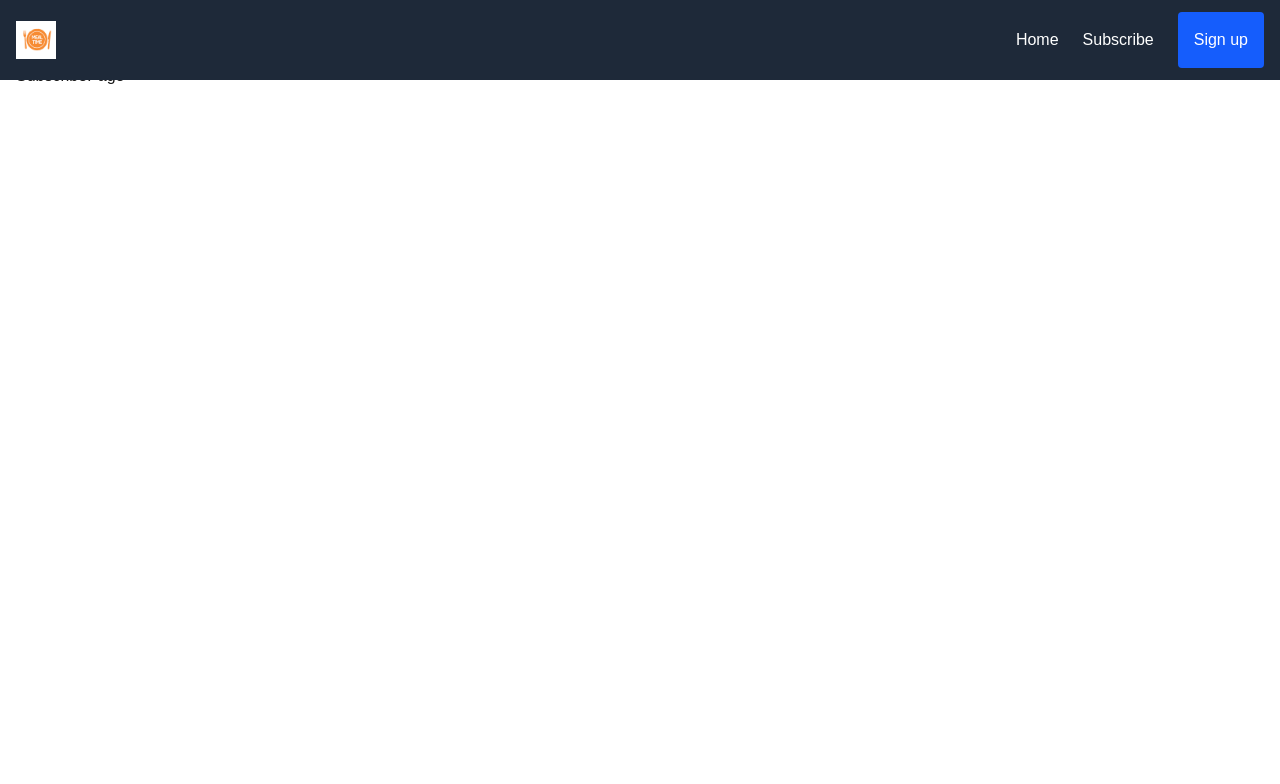
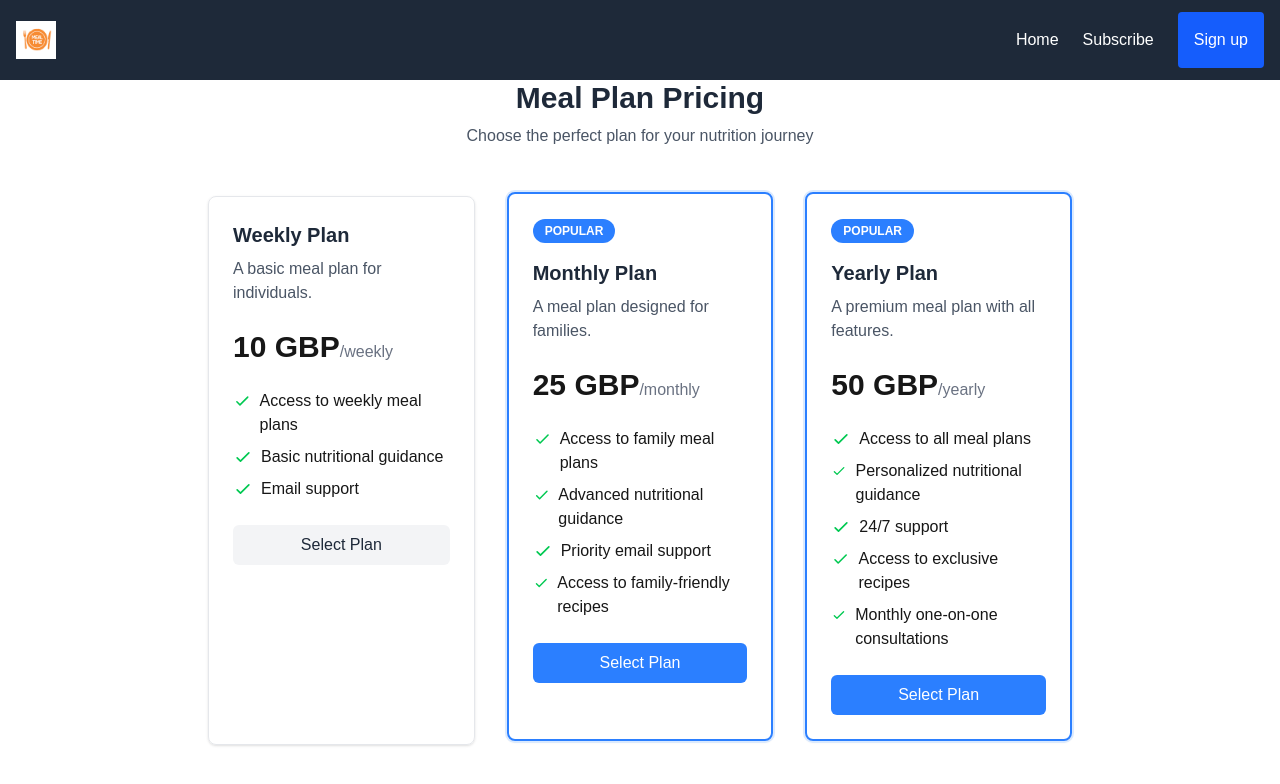
Before and after one commit to kashafashraf1/meal-plan-reactjs, a Next.js app: page /subscribe in a window 1280 px wide. Shown: the top 784 px of the page. Built offline with nearby package versions, Linux system fonts and the light colour scheme; no server answers.

Commit message:
Plan types and layout changes.

```diff
--- a/app/api/create-profile/route.ts
+++ b/app/api/create-profile/route.ts
@@ -41,6 +41,8 @@ export async function POST() {
 
         return NextResponse.json({ message: "Profile created successfully" }, { status: 201 });
             //return NextResponse.json({ error: "Profile already exists" });
+        } else {
+            return NextResponse.json({ message: "Existing user" }, { status: 201 });
         }
 
 
--- a/app/subscribe/page.tsx
+++ b/app/subscribe/page.tsx
@@ -1,7 +1,60 @@
+import { availablePlans } from '@/lib/plans';
+
+
 export default function SubscribePage() {
   return (
-    <div>
-      <h1>SubscribePage</h1>
+    <div className="p-4 max-w-4xl mx-auto">
+      <header className="text-center mb-12">
+        <h1 className="text-3xl font-bold text-gray-800">Meal Plan Pricing</h1>
+        <p className="text-gray-600 mt-2">Choose the perfect plan for your nutrition journey</p>
+      </header>
+
+      <div className="grid grid-cols-1 md:grid-cols-3 gap-8">
+        {availablePlans.map((plan) => (
+          <div
+            key={plan.name}
+            className={`border rounded-lg p-6 shadow-sm transition-all hover:shadow-md
+              ${plan.isPopular
+                ? "border-2 border-blue-500 ring-2 ring-blue-100 transform -translate-y-1"
+                : "border-gray-200"}`}
+          >
+            {plan.isPopular && (
+              <div className="bg-blue-500 text-white text-xs font-bold px-3 py-1 rounded-full inline-block mb-4">
+                POPULAR
+              </div>
+            )}
+
+            <h2 className="text-xl font-semibold text-gray-800">{plan.name}</h2>
+            <p className="text-gray-600 mt-2">{plan.description}</p>
+
+            <div className="my-6">
+              <span className="text-3xl font-bold">
+                {plan.amount} {plan.currency}
+              </span>
+              <span className="text-gray-500">/{plan.interval}</span>
+            </div>
+
+            <ul className="space-y-2 mb-6">
+              {plan.features.map((feature, index) => (
+                <li key={index} className="flex items-start">
+                  <svg className="h-5 w-5 text-green-500 mr-2 mt-0.5" fill="none" viewBox="0 0 24 24" stroke="currentColor">
+                    <path strokeLinecap="round" strokeLinejoin="round" strokeWidth={2} d="M5 13l4 4L19 7" />
+                  </svg>
+                  {feature}
+                </li>
+              ))}
+            </ul>
+
+            <button className={`w-full py-2 px-4 rounded-md font-medium ${
+              plan.isPopular
+                ? "bg-blue-500 hover:bg-blue-600 text-white"
+                : "bg-gray-100 hover:bg-gray-200 text-gray-800"
+            }`}>
+              Select Plan
+            </button>
+          </div>
+        ))}
+      </div>
     </div>
   );
 }
--- /dev/null
+++ b/lib/plans.ts
@@ -0,0 +1,54 @@
+export interface Plan {
+    name: string;
+    amount: number;
+    currency: string;
+    interval: string;
+    isPopular: boolean;
+    description: string;
+    features: string[];
+}
+
+export const availablePlans: Plan[] = [
+    {
+        name: "Weekly Plan",
+        amount: 10,
+        currency: "GBP",
+        interval: "weekly",
+        isPopular: false,
+        description: "A basic meal plan for individuals.",
+        features: [
+            "Access to weekly meal plans",
+            "Basic nutritional guidance",
+            "Email support",
+        ],
+    },
+    {
+        name: "Monthly Plan",
+        amount: 25,
+        currency: "GBP",
+        interval: "monthly",
+        isPopular: true,
+        description: "A meal plan designed for families.",
+        features: [
+            "Access to family meal plans",
+            "Advanced nutritional guidance",
+            "Priority email support",
+            "Access to family-friendly recipes",
+        ],
+    },
+    {
+        name: "Yearly Plan",
+        amount: 50,
+        currency: "GBP",
+        interval: "yearly",
+        isPopular: true,
+        description: "A premium meal plan with all features.",
+        features: [
+            "Access to all meal plans",
+            "Personalized nutritional guidance",
+            "24/7 support",
+            "Access to exclusive recipes",
+            "Monthly one-on-one consultations",
+        ],
+    },
+];
```
